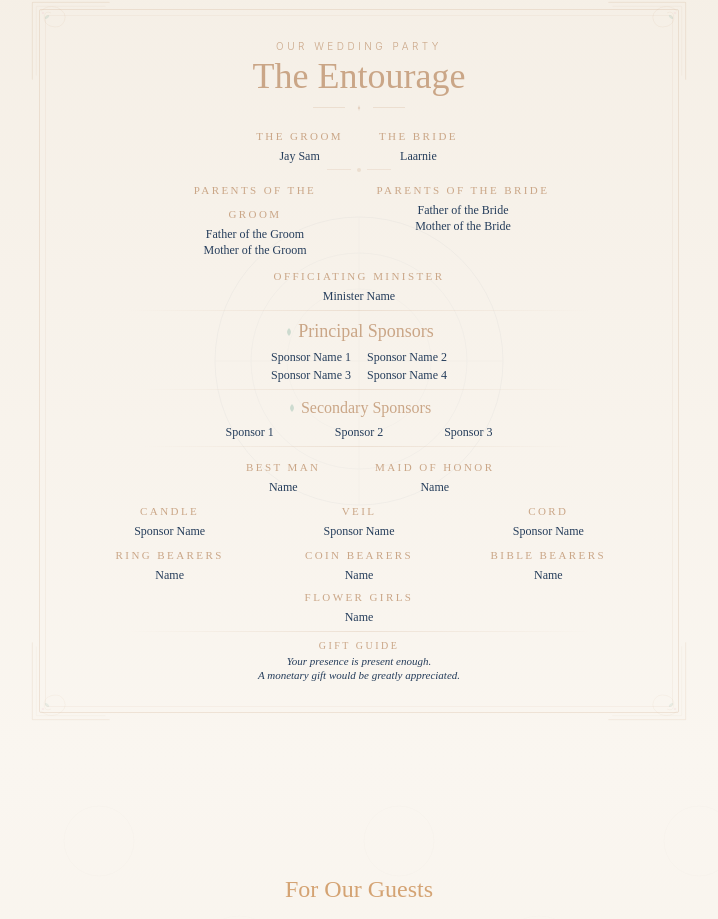
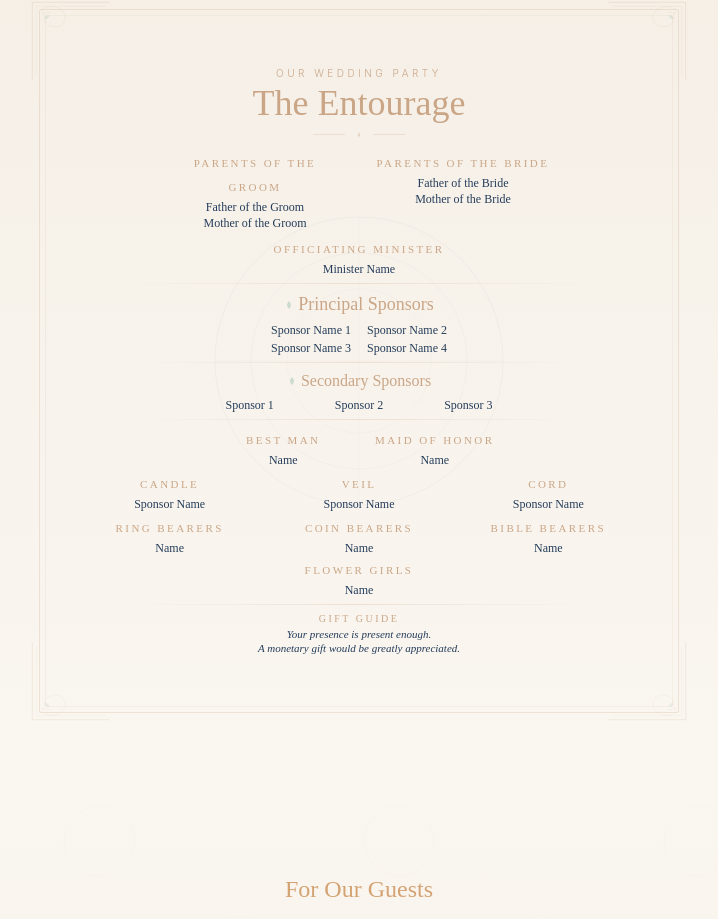
Before and after one commit to Japh09066/wedding-invitation, a Next.js app: page / in a window 1280 px wide. Shown: the part 3698-4617 px from the top of the page, without its empty margins (281-999 px from the left). Built offline with nearby package versions, Linux system fonts and the light colour scheme.

Commit message:
entourage: remove bride & groom names

```diff
--- a/app/components/EntourageSection.tsx
+++ b/app/components/EntourageSection.tsx
@@ -115,20 +115,6 @@ export default function EntourageSection() {
               <span className="block h-px w-8 bg-[#caa687]/25" />
             </div>
           </motion.div>
-
-          {/* ===== BRIDE & GROOM (2-column) ===== */}
-          <motion.div {...fadeUp(0.04)} className="grid grid-cols-2 gap-4 sm:gap-8 max-w-sm mx-auto">
-            <div className="text-center">
-              <span className={groupLabel}>The Groom</span>
-              <p className={groupName + " mt-0.5"}>Jay Sam</p>
-            </div>
-            <div className="text-center">
-              <span className={groupLabel}>The Bride</span>
-              <p className={groupName + " mt-0.5"}>Laarnie</p>
-            </div>
-          </motion.div>
-
-          <TinyDivider />
 
           {/* ===== PARENTS (2-column) ===== */}
           <motion.div {...fadeUp(0.07)} className="grid grid-cols-2 gap-4 sm:gap-8 max-w-sm mx-auto">
```
